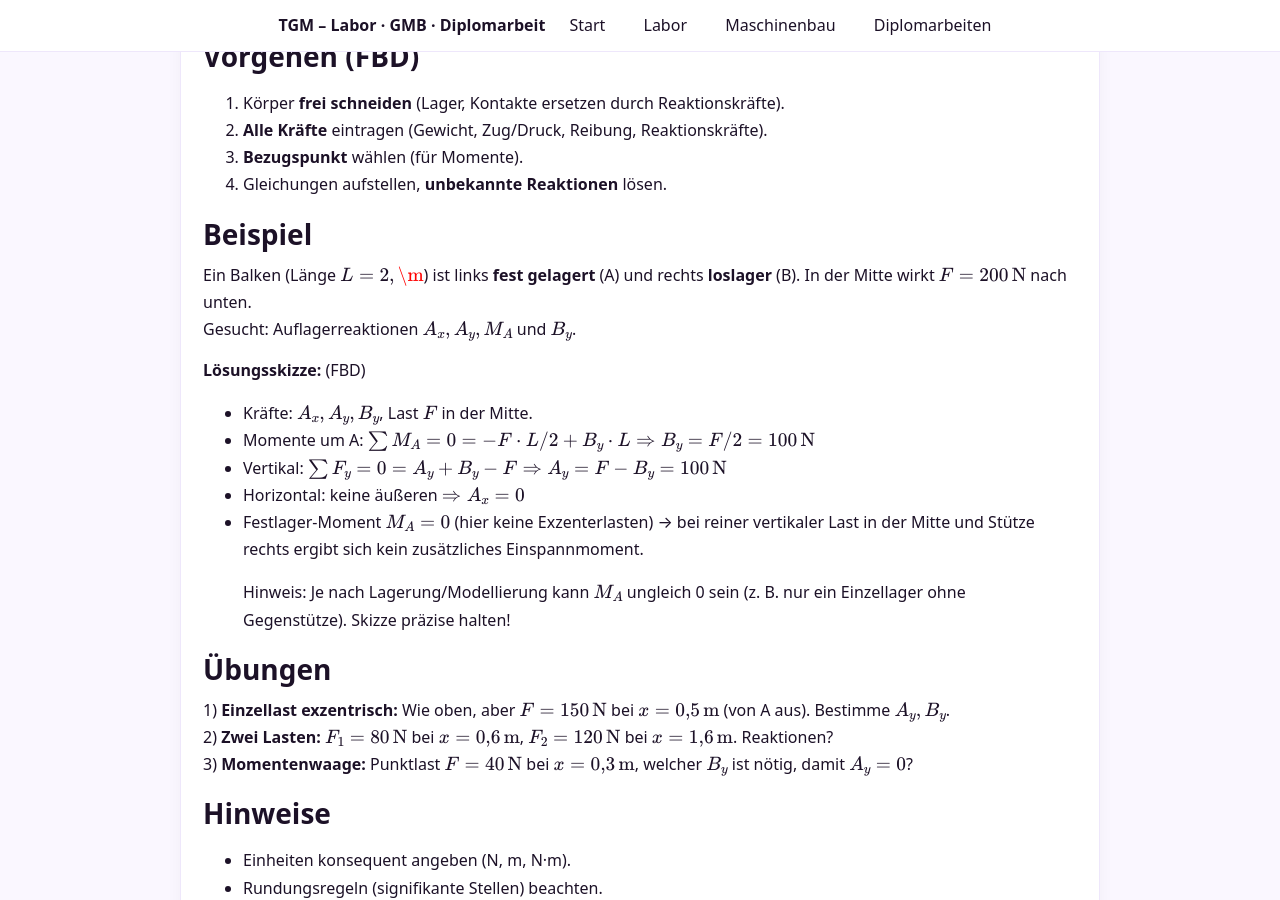
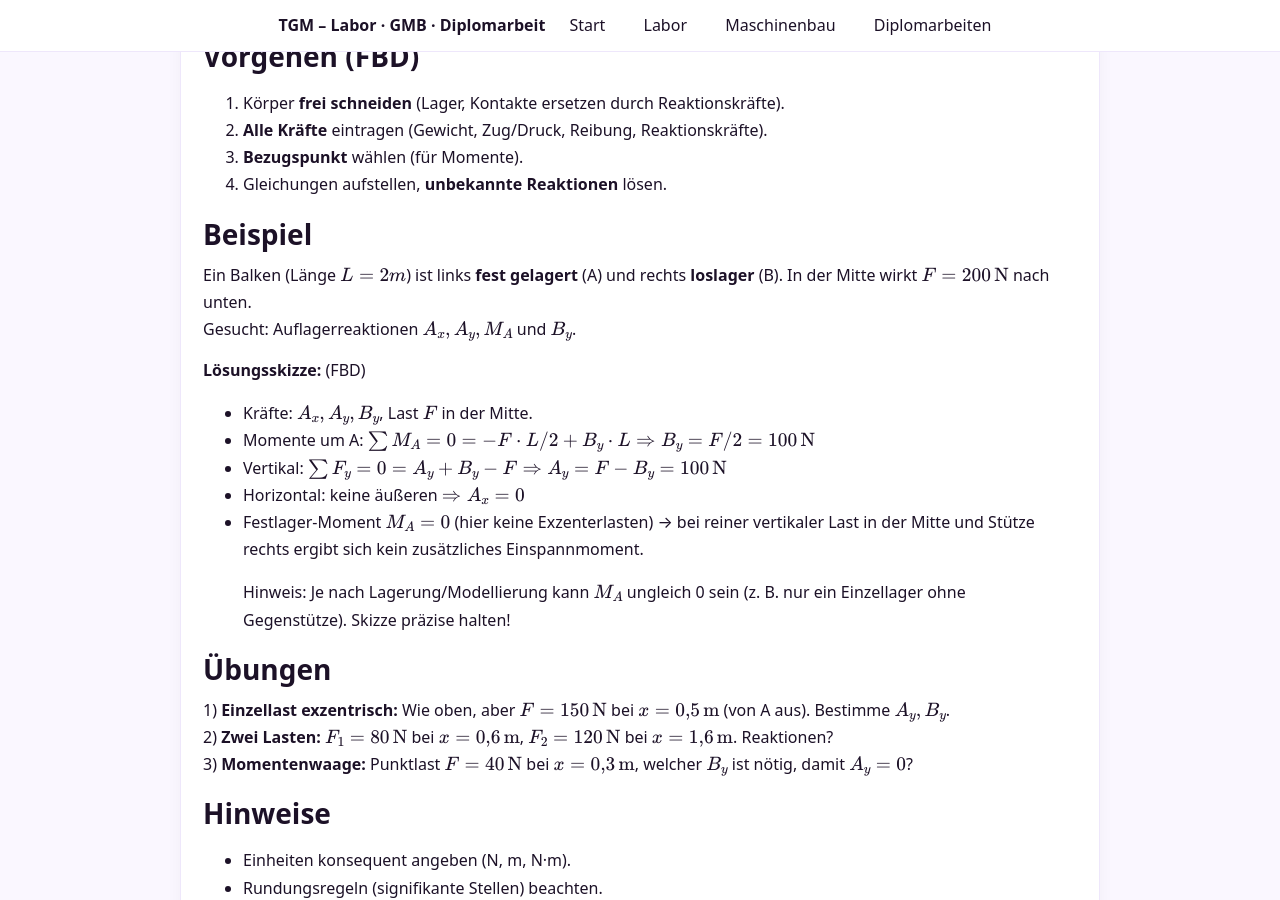
Before and after one commit to siegikaltmann/bookish-guide, a Jekyll site: the page built from _maschinenbau/kapitel-04-statik-kraefte-momente.md, in a window 1280 px wide and 900 px high, scrolled down 533 px. Built offline with Jekyll 4.4.1, drawn with Linux system fonts in a browser that asks for light colours.

```diff
--- a/_maschinenbau/kapitel-04-statik-kraefte-momente.md
+++ b/_maschinenbau/kapitel-04-statik-kraefte-momente.md
@@ -21,7 +21,7 @@ weight: 4 # Nummerierung
 4. Gleichungen aufstellen, **unbekannte Reaktionen** lösen.
 
 ## Beispiel
-Ein Balken (Länge $L=2 ,\m$) ist links **fest gelagert** (A) und rechts **loslager** (B). In der Mitte wirkt $F=200\\,\\mathrm{N}$ nach unten.
+Ein Balken (Länge $L=2 m$) ist links **fest gelagert** (A) und rechts **loslager** (B). In der Mitte wirkt $F=200\\,\\mathrm{N}$ nach unten.
 Gesucht: Auflagerreaktionen $A_x, A_y, M_A$ und $B_y$.
 
 **Lösungsskizze:** (FBD)
```
